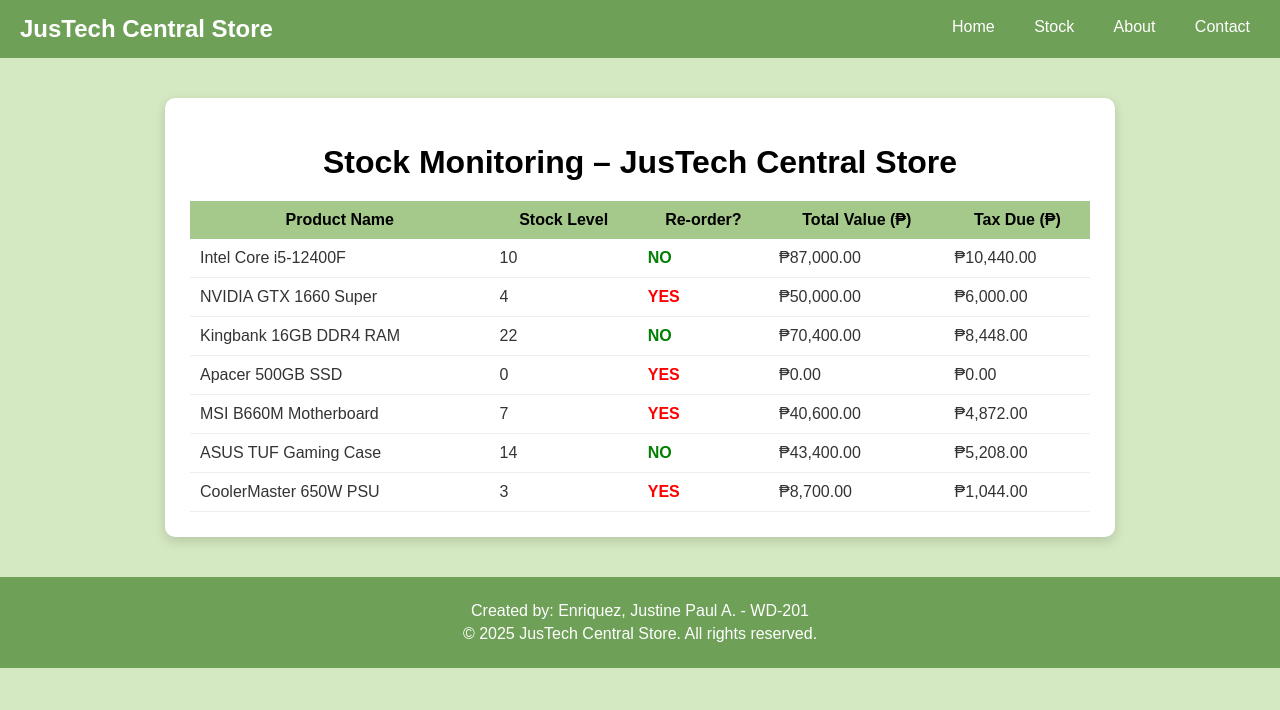
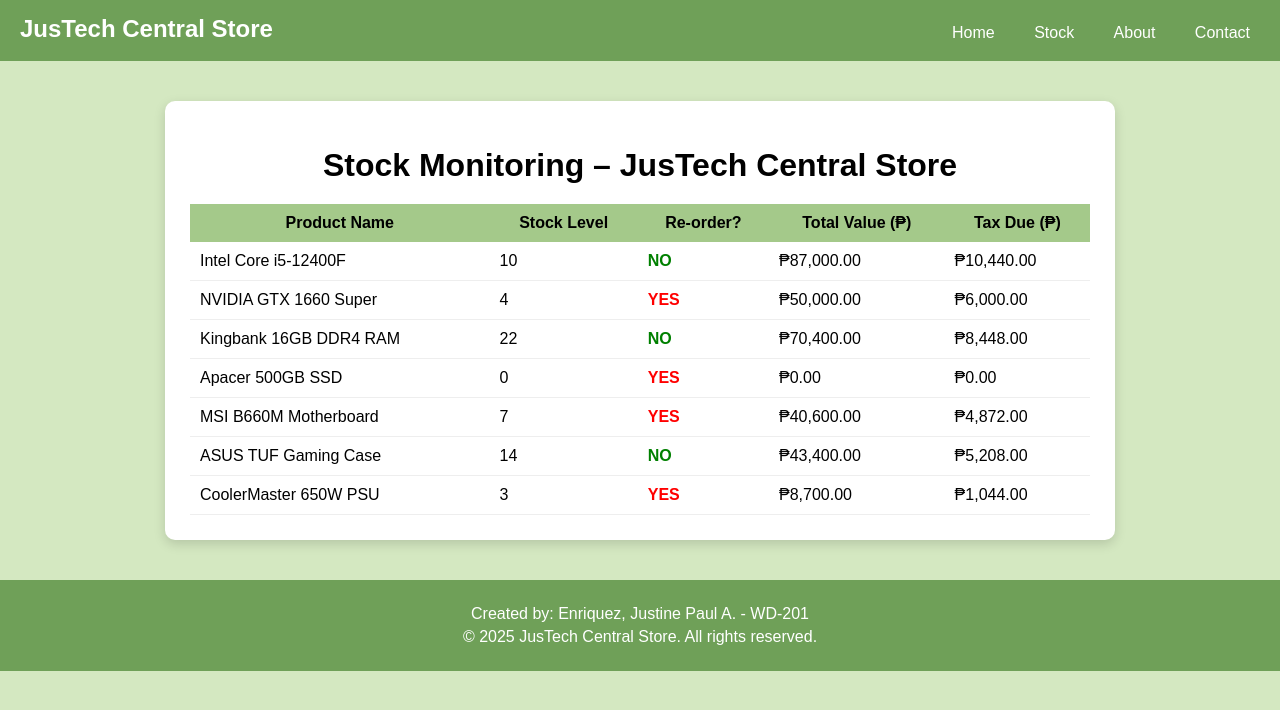
Before and after one commit to justineenriquez/DWEB-Assignment-1-2-, a PHP site: page /stock.php in a window 1280 px wide. Shown: the top 710 px of the page. Run offline with PHP 8.4, Linux system fonts and the light colour scheme.

Commit message:
Updated the code of header

```diff
--- a/Assign 3/header.php
+++ b/Assign 3/header.php
@@ -1,73 +1,83 @@
 <!DOCTYPE html>
-<html lang="en">
+<html>
 <head>
     <meta charset="UTF-8">
-    <meta name="viewport" content="width=device-width, initial-scale=1.0">
     <title>JusTech Central Store</title>
     <style>
-        body {
-            font-family: Arial, sans-serif;
-            margin: 0;
-            padding: 0;
-            background-color: #e6e6e6;
-            color: #333;
+        body{
+            margin:0;
+            background:#e6e6e6;
+            font-family:Arial;
         }
 
-        header {
-            background-color: #6fa058ff;
-            color: white;
-            padding: 15px 20px;
+        header{
+            background:#6fa058ff;
+            color:white;
+            padding:15px 20px;
         }
 
-        .logo {
-            font-size: 24px;
-            font-weight: bold;
-            display: inline-block;
+        .logo{
+            font-size:24px;
+            font-weight:bold;
+            float:left;
         }
 
-        nav {
-            display: inline-block;
-            float: right;
+        nav{
+            float:right;
+            margin-top:5px;
         }
 
-        nav ul {
-            list-style: none;
-            margin: 0;
-            padding: 0;
+        nav ul{
+            list-style:none;
+            margin:0;
+            padding:0;
         }
 
-        nav ul li {
-            display: inline-block;
-            margin-left: 15px;
+        nav ul li{
+            display:inline;
+            margin-left:15px;
         }
 
-        nav ul li a {
-            color: white;
-            text-decoration: none;
-            padding: 5px 10px;
-            border-radius: 3px;
-            transition: background-color 0.3s;
+        nav ul li a{
+            color:white;
+            text-decoration:none;
+            padding:6px 10px;
+            border-radius:4px;
         }
 
-        nav ul li a:hover {
-            background-color: #34495e;
+        nav ul li a:hover{
+            background:#34495e;
         }
 
-        main {
-            max-width: 800px;
-            margin: 20px auto;
-            padding: 20px;
-            background-color: white;
+        header:after{
+            content:"";
+            display:table;
+            clear:both;
         }
 
-        h1, h2, h3 {
-            color: #2c3e50;
+        main{
+            max-width:800px;
+            background:white;
+            padding:20px;
+            margin:20px auto;
         }
 
-        ol, ul {
-            line-height: 1.5;
+        h1{
+            color:#2c3e50;
+        }
+        h2{
+            color:#2c3e50;
+        }
+        h3{
+            color:#2c3e50;
         }
 
+        ol{
+            line-height:1.6;
+        }
+        ul{
+            line-height:1.6;
+        }
     </style>
 </head>
 <body>
@@ -83,5 +93,6 @@
         </ul>
     </nav>
 </header>
+
 </body>
 </html>
```
Lines whose indentation alone changed are shown as unchanged.
